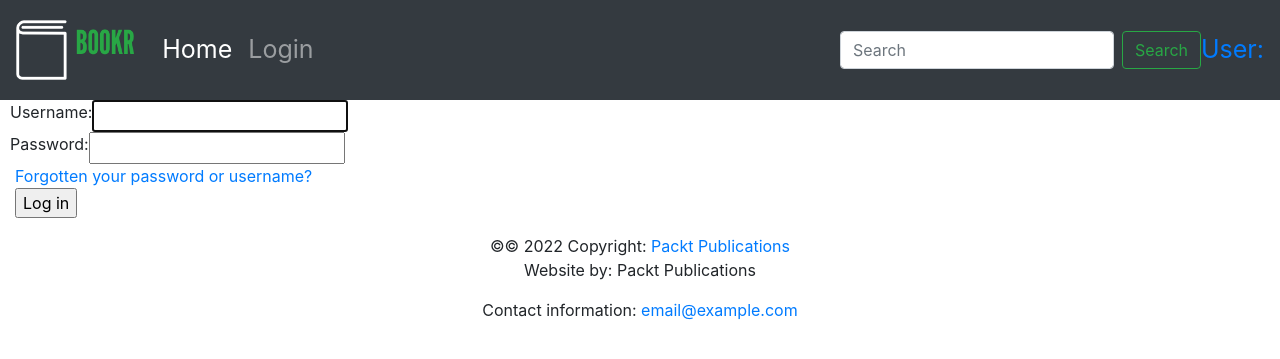
After one commit to Atapkel/bookrApp, a Django app: page /accounts/login/ in a window 1280 px wide. The commit adds this page. Shown: the top 359 px of the page. Run offline with Django 4.2, Linux system fonts and the light colour scheme; some libraries are stand-ins or nearby versions.

Commit message:
auth is done

```diff
--- a/bookr/bookr/urls.py
+++ b/bookr/bookr/urls.py
@@ -18,10 +18,15 @@ from django.contrib import admin
 from django.urls import path, include
 from django.conf.urls.static import static
 from . import settings
+from django.contrib.auth import views
+
 
 urlpatterns = [
     path('admin/', admin.site.urls),
-    path('', include('reviews.urls'))
+    path('', include('reviews.urls')),
+    path("accounts/", include(("django.contrib.auth.urls", "auth"), namespace="accounts")),
+    path("accounts/password_reset/done/", views.PasswordResetDoneView.as_view(), name="password_reset_done", ),
+    path("accounts/reset/done/", views.PasswordResetCompleteView.as_view(), name="password_reset_complete", ),
 ]
 
 if settings.DEBUG:
--- a/bookr/reviews/urls.py
+++ b/bookr/reviews/urls.py
@@ -4,6 +4,7 @@ from . import views
 
 urlpatterns = [
     path('', views.index, name='index'),
+    path('accounts/profile/', views.profile, name='profile'),
     path('books/', views.book_list, name='book_list'),
     path('book/<int:id>/', views.book_detail, name='book_details'),
     path('book-search/', views.book_search, name='book_search'),
--- a/bookr/templates/base.html
+++ b/bookr/templates/base.html
@@ -5,12 +5,12 @@
     <!-- Required meta tags -->
     <meta charset="utf-8">
     <meta name="viewport" content="width=device-width, initial-scale=1, shrink-to-fit=no">
-    <style>
+    {% block style %}<style>
         .navbar-brand > img {
             height: 60px;
         }
 
-    </style>
+    </style> {% endblock %}
     <link rel="stylesheet" href="{% static 'main.css' %}">
     <link rel="stylesheet" href="https://stackpath.bootstrapcdn.com/bootstrap/4.4.1/css/bootstrap.min.css"
           integrity="sha384-Vkoo8x4CGsO3+Hhxv8T/Q5PaXtkKtu6ug5TOeNV6gBiFeWPGFN9MuhOf23Q9Ifjh" crossorigin="anonymous">
@@ -31,14 +31,22 @@
             <li class="nav-item active">
                 <a class="nav-link" href="/books/">Home <span class="sr-only">(current)</span></a>
             </li>
+            {% if user.is_authenticated %}
             <li class="nav-item">
-                <a class="nav-link" href="#">Logout</a>
+                <a class="nav-link" href="/accounts/logout">Logout</a>
             </li>
+            {% else %}
+            <li class="nav-item">
+                <a class="nav-link" href="/accounts/login">Login</a>
+            </li>
+            {% endif %}
+
         </ul>
         <form class="form-inline my-2 my-lg-0">
             <input class="form-control mr-sm-2" type="search" placeholder="Search" aria-label="Search">
             <button class="btn btn-outline-success my-2 my-sm-0" type="submit">Search</button>
         </form>
+        <a href="/accounts/profile">User: {{ request.user.username }}</a>
     </div>
 </nav>
 <div class="container-fluid">
--- /dev/null
+++ b/bookr/templates/registration/login.html
@@ -0,0 +1,52 @@
+{% extends "base.html" %}
+{% load i18n static %}
+
+{% block content %}
+{% if form.errors and not form.non_field_errors %}
+<p class="errornote">
+{% if form.errors.items|length == 1 %}{% translate "Please correct the error below." %}{% else %}{% translate "Please correct the errors below." %}{% endif %}
+</p>
+{% endif %}
+
+{% if form.non_field_errors %}
+{% for error in form.non_field_errors %}
+<p class="errornote">
+    {{ error }}
+</p>
+{% endfor %}
+{% endif %}
+
+<div id="content-main">
+
+{% if user.is_authenticated %}
+<p class="errornote">
+{% blocktranslate trimmed %}
+    You are authenticated as {{ username }}, but are not authorized to
+    access this page. Would you like to login to a different account?
+{% endblocktranslate %}
+</p>
+{% endif %}
+
+<form action="{% url 'accounts:login' %}" method="post" id="login-form">{% csrf_token %}
+  <div class="form-row">
+    {{ form.username.errors }}
+    {{ form.username.label_tag }} {{ form.username }}
+  </div>
+  <div class="form-row">
+    {{ form.password.errors }}
+    {{ form.password.label_tag }} {{ form.password }}
+    <input type="hidden" name="next" value="{{ next }}">
+  </div>
+  {% url 'accounts:password_reset' as password_reset_url %}
+  {% if password_reset_url %}
+  <div class="password-reset-link">
+    <a href="{% url 'accounts:password_reset' %}">{% translate 'Forgotten your password or username?' %}</a>
+  </div>
+  {% endif %}
+  <div class="submit-row">
+    <input type="submit" value="{% translate 'Log in' %}">
+  </div>
+</form>
+
+</div>
+{% endblock %}
```
Also changed, not shown: bookr/reviews/management/commands/sessioninfo.py (added, +21 -0 lines), bookr/reviews/templates/profile.html (added, +60 -0 lines), bookr/reviews/templates/reviews/book_details.html (+7 -0 lines), bookr/reviews/views.py (+42 -3 lines), bookr/db.sqlite3.
